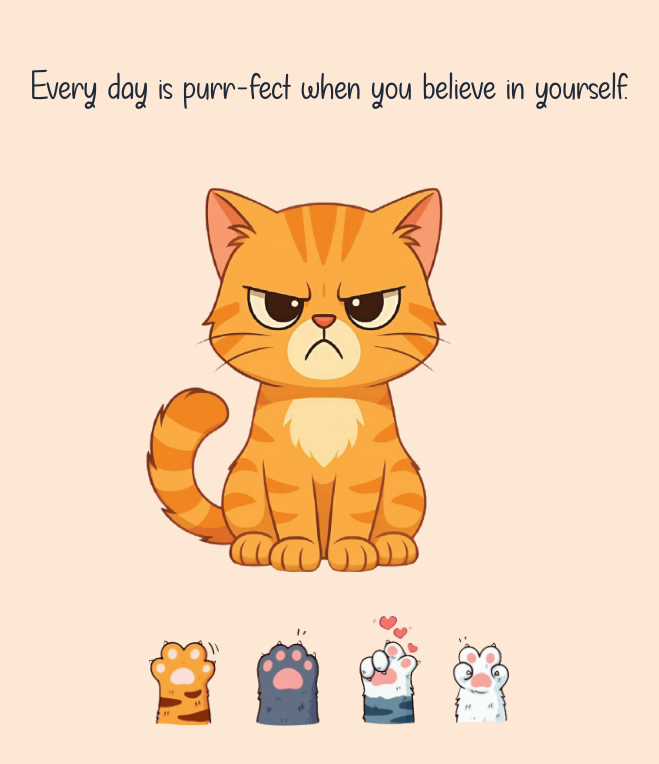
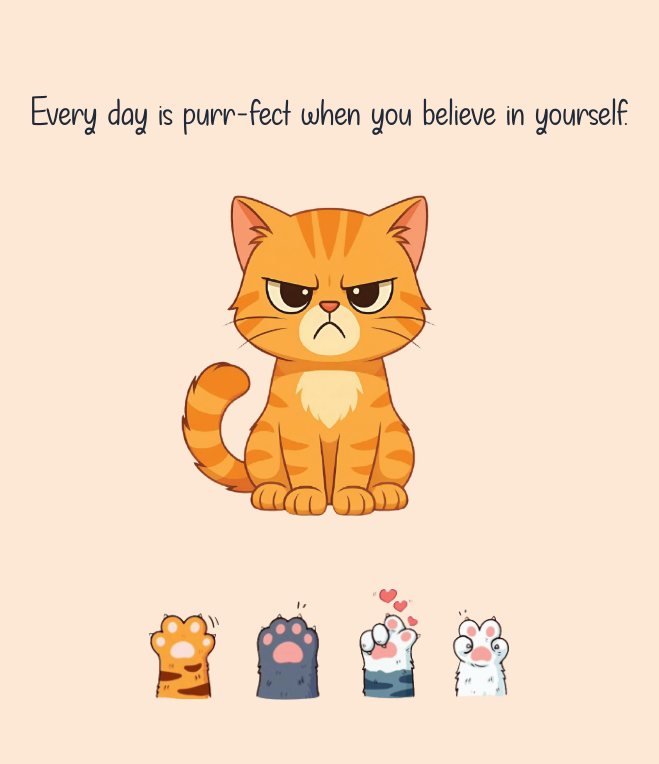
Before and after one commit to longbachit-lgtm/positive, a React (Vite) app: page / in a window 1280 px wide. Shown: the top 764 px of the page, without its empty margins (311-970 px from the left). Built offline with nearby package versions, Linux system fonts and the light colour scheme.

Commit message:
upd text center 2

```diff
--- a/src/App.jsx
+++ b/src/App.jsx
@@ -36,7 +36,7 @@ export default function CatQuotesApp() {
     ]);
     // chạy vào (fade + slide lên)
     quoteCtrl.start({ opacity: 1, x: 0, transition: { duration: 1 } });
-    imgCtrl.start({ opacity: 1, x: 0, transition: { duration: 1 } });
+    // imgCtrl.start({ opacity: 1, x: 0, transition: { duration: 1 } });
   };
 
   function getRandomOther(arr, current) {
@@ -75,13 +75,22 @@ export default function CatQuotesApp() {
       className="flex flex-col items-center justify-between  bg-[#fce8d5] px-5 w-screen h-screen overflow-hidden"
     >
 
+      {/* <motion.p
+        className="text-center text-brown-700 text-lg font-medium mt-6"
+        style={{ fontSize: "45px", fontFamily: "AutumnInSeptember" }}
+        animate={quoteCtrl}
+        initial={false} // không auto chạy lúc mount, ta tự điều khiển
+      >
+        {current.quote}
+      </motion.p> */}
+
       <AnimatePresence mode="wait">
         <motion.div
           key={`${current.cat}-${current.quote}`}
-          initial={{ opacity: 0, y: 30 }}
-          animate={{ opacity: 1, y: 0 }}
-          exit={{ opacity: 0, y: -30 }}
-          transition={{ duration: 0.35 }}
+          initial={{ opacity: 0, x: -50 }}
+          animate={{ opacity: 1, x: 0 }}
+          exit={{ opacity: 0, x: 30 }}
+          transition={{ duration: 0.5 }}
           className="flex flex-col items-center gap-4"
         >
           <p className="text-center text-brown-700 text-lg font-medium mt-6" style={{ fontFamily: "AutumnInSeptember", fontSize: 45 }}>{current.quote}</p>
--- a/src/index.css
+++ b/src/index.css
@@ -54,9 +54,10 @@ body {
 }
 
 #img_cat {
-  height: 60vh;
-  position: relative;
-  left: -20px;
+    height: 50vh;
+    position: relative;
+    left: -12px;
+    top: -10px;
 }
 
 
```
